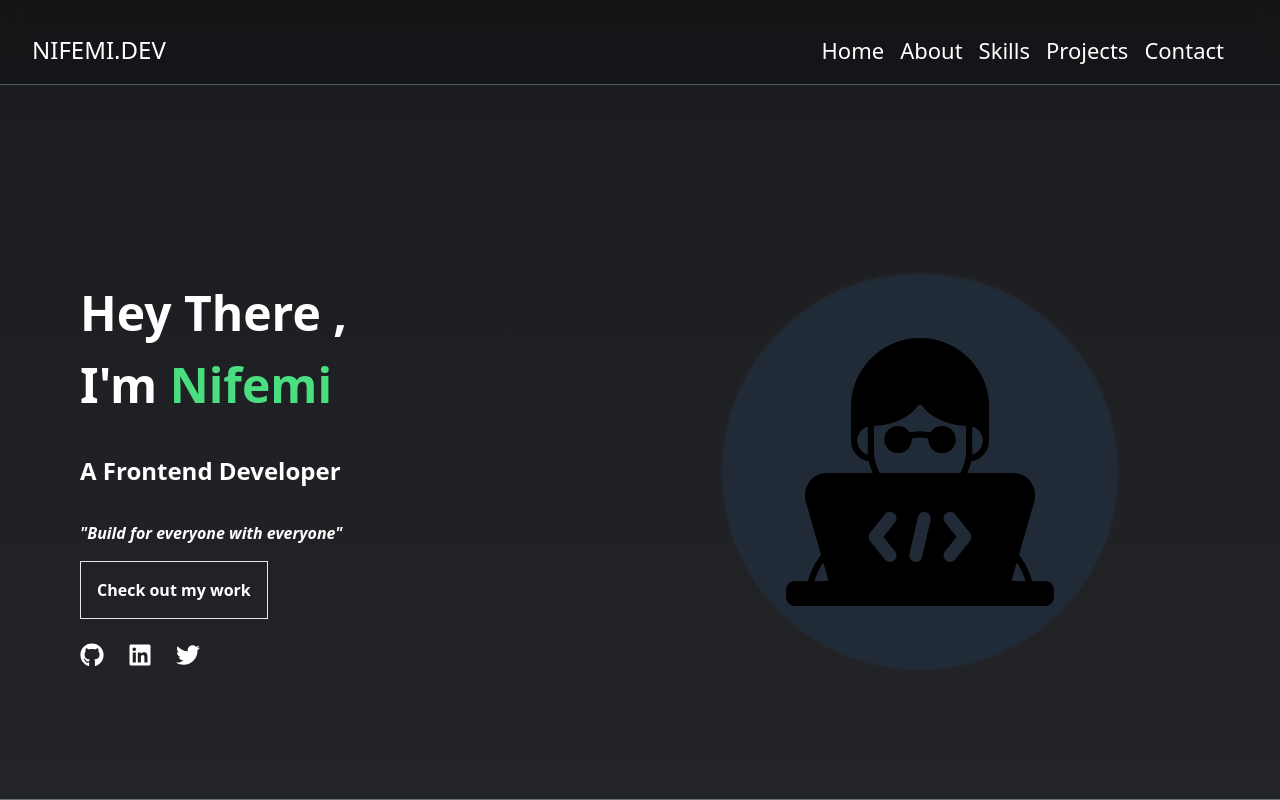
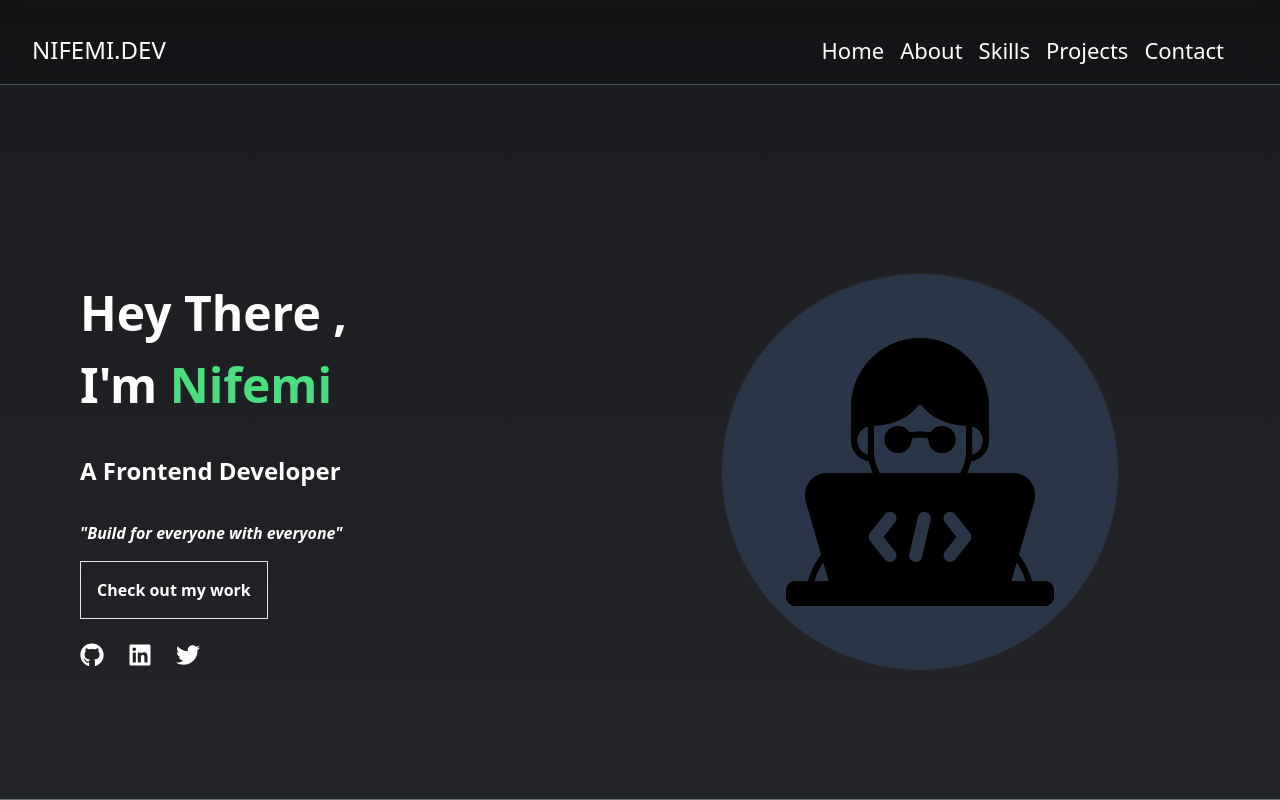
Before and after one commit to NifemiSoneye/my-portfolio, a React (Vite) app: page / in a window 1280 px wide. Shown: the top 800 px of the page. Built offline with nearby package versions, Linux system fonts and the light colour scheme.

Commit message:
Changed dev icon color

```diff
--- a/src/components/Home.tsx
+++ b/src/components/Home.tsx
@@ -77,7 +77,7 @@ const Home = () => {
           initial={{ opacity: 0, scale: 0.8 }}
           animate={{ opacity: 1, scale: 1 }}
           transition={{ delay: 1.2, duration: 0.8, type: "spring" }}
-          className="h-[300px] w-[300px] rounded-full bg-[#212A37] border-2 border-[#222428] flex items-center justify-center p-[1rem] lg:h-[400px] lg:w-[400px] "
+          className="h-[300px] w-[300px] rounded-full bg-[#2a3647] border-2 border-[#222428] flex items-center justify-center p-[1rem] lg:h-[400px] lg:w-[400px] "
         >
           <img
             src={devIcon}
```
